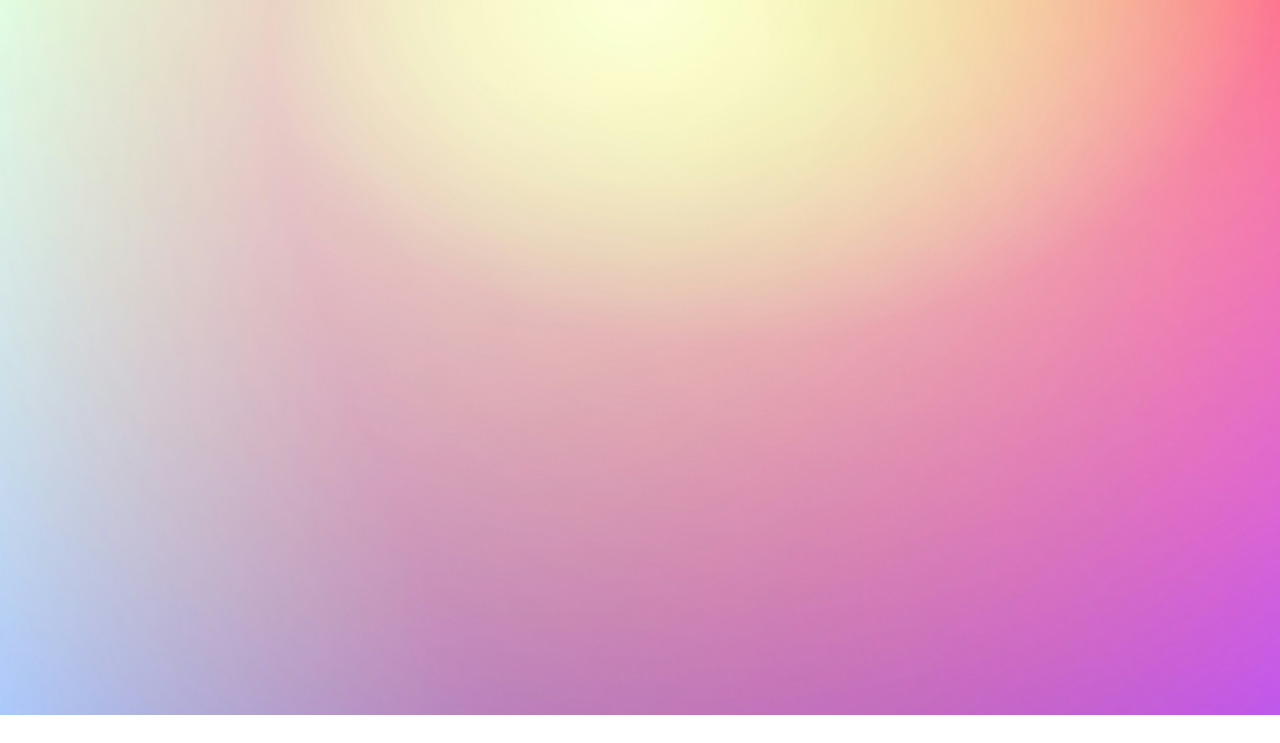
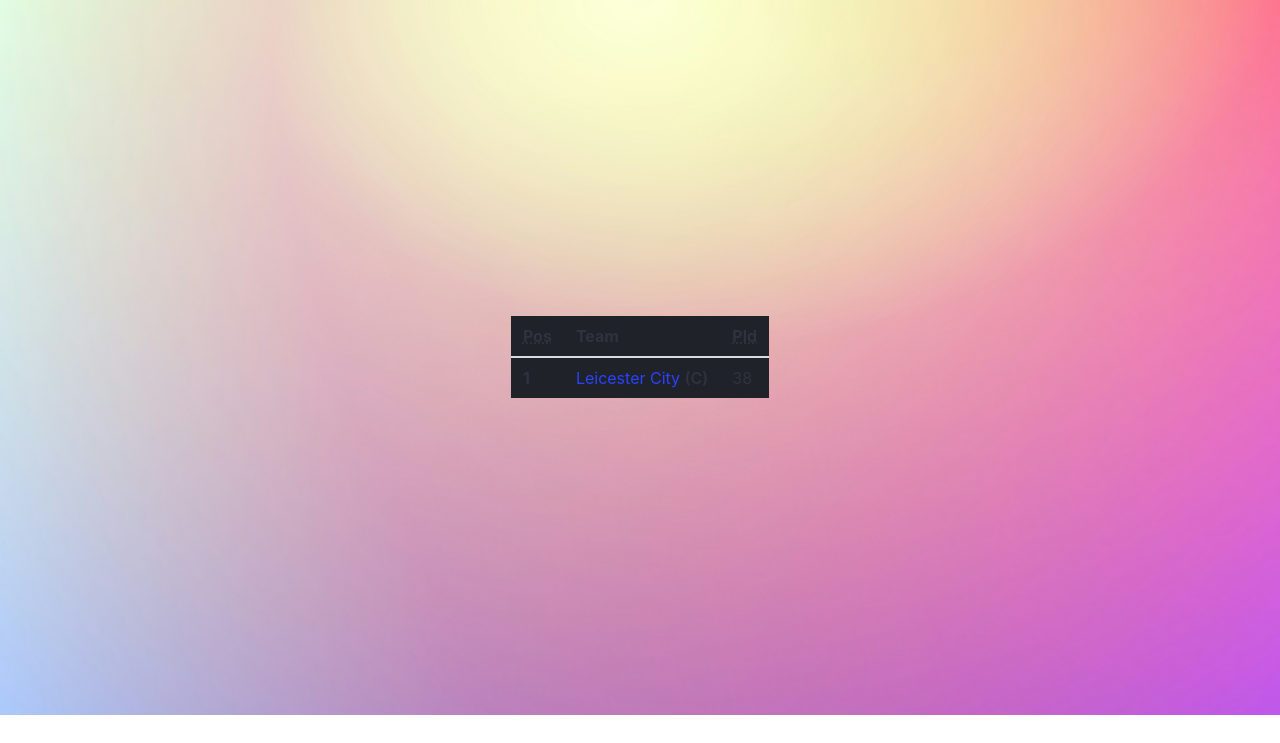
Before and after one commit to hawariMuflihMunte/plant-recommendation-tool, a Django app: page / in a window 1280 px wide. Shown: the part 57-800 px from the top of the page. Run offline with Django 5.2, Linux system fonts and the light colour scheme.

Commit message:
feat: display initial content in the home page

```diff
--- a/plamentor/core/static/core/css/style.css
+++ b/plamentor/core/static/core/css/style.css
@@ -5,4 +5,7 @@
     background-image: url('../images/background.png');
     background-size: cover;
     background-repeat: no-repeat;
+    display: flex;
+    place-content: center;
+    place-items: center;
 }
--- a/plamentor/core/templates/core/pages/index.html
+++ b/plamentor/core/templates/core/pages/index.html
@@ -5,9 +5,30 @@
 {% block content %}
     {% include 'layouts/navbar.html' %}
 
-    {% load static %}
     <section id="section-with-bg">
-
+        <table class="table has-background-black-ter">
+            <thead>
+                <tr>
+                    <th><abbr title="Position">Pos</abbr></th>
+                    <th>Team</th>
+                    <th><abbr title="Played">Pld</abbr></th>
+                </tr>
+            </thead>
+            <tbody>
+                <tr>
+                    <th>1</th>
+                    <td>
+                    <a
+                        href="https://en.wikipedia.org/wiki/Leicester_City_F.C."
+                        title="Leicester City F.C."
+                        >Leicester City</a
+                    >
+                    <strong>(C)</strong>
+                    </td>
+                    <td>38</td>
+                </tr>
+            </tbody>
+        </table>
     </section>
     {% comment %} <img src="{% static 'core/images/background.png' %}" alt="Soil textures" loading="lazy"> {% endcomment %}
 {% endblock %}
```
